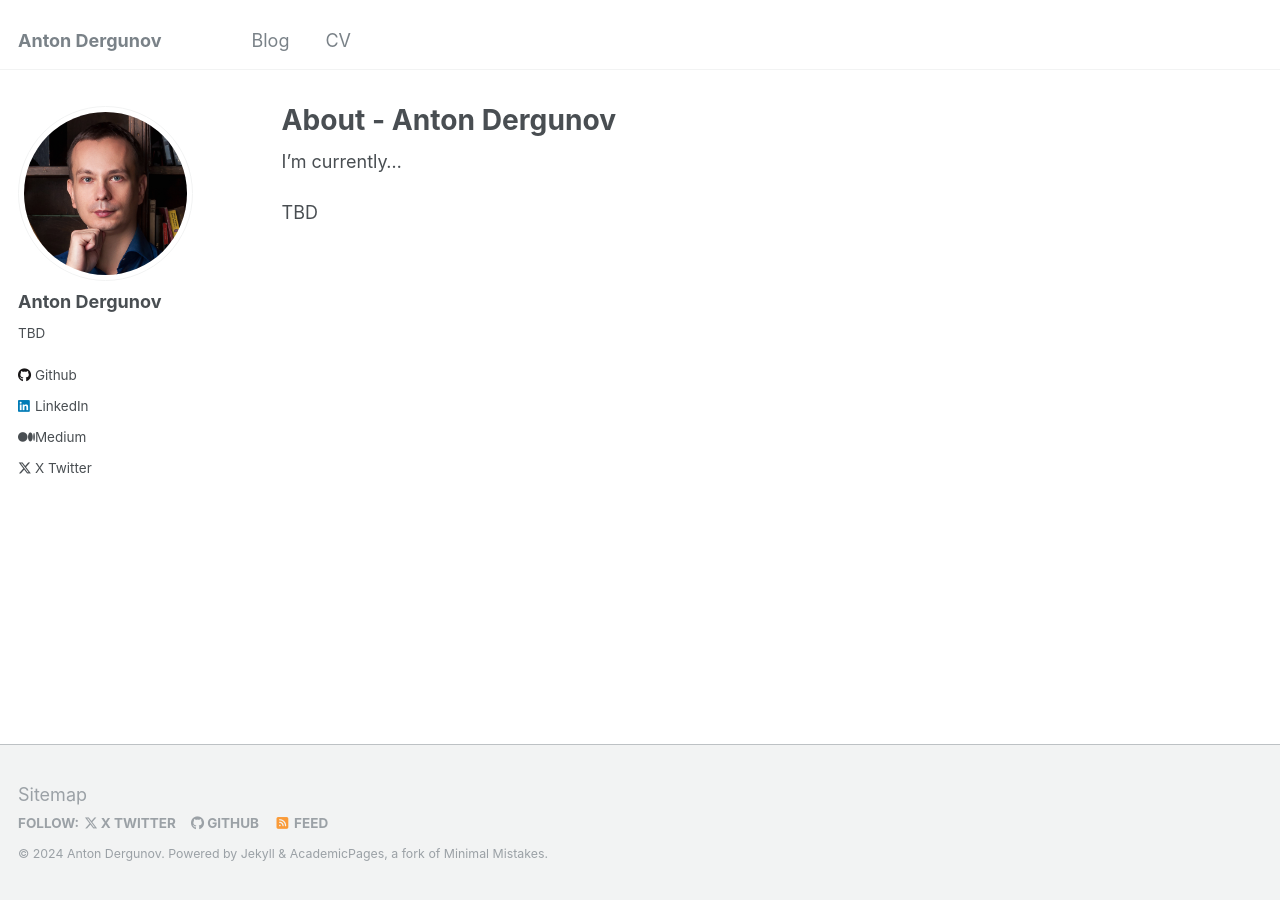
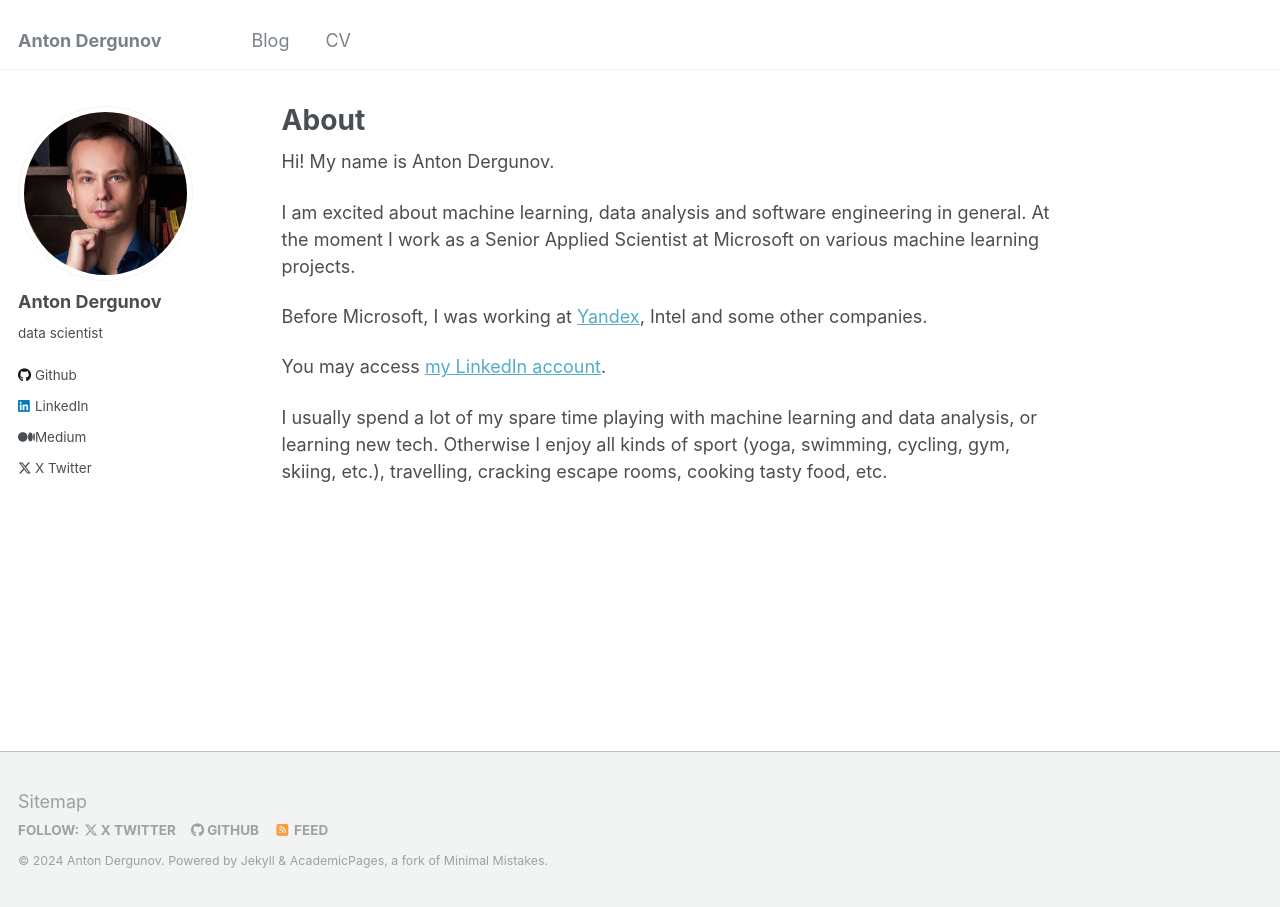
Before and after one commit to anton-dergunov/anton-dergunov.github.io, a Jekyll site: the page built from _pages/about.md, in a window 1280 px wide. Built offline with Jekyll 4.4.1, drawn with Linux system fonts in a browser that asks for light colours.

Commit message:
Some additional clean up

```diff
--- a/_config.yml
+++ b/_config.yml
@@ -24,7 +24,7 @@
   avatar           : "profile.jpg"
   name             : "Anton Dergunov"
   pronouns         : # example: "she/her"
-  bio              : "TBD"
+  bio              : "data scientist"
   location         : # "Earth"
   employer         : # "Red Brick University"
   uri              : # URL
--- a/_pages/about.md
+++ b/_pages/about.md
@@ -1,12 +1,27 @@
 ---
 permalink: /
-title: "About - Anton Dergunov"
+title: "About"
 author_profile: true
 redirect_from:
   - /about/
   - /about.html
 ---
 
-I'm currently...
+Hi! My name is Anton Dergunov.
 
-TBD
+I am excited about machine learning, data analysis and software engineering
+in general. At the moment I work as a Senior Applied Scientist at Microsoft
+on various machine learning projects.
+
+Before Microsoft, I was working at [Yandex][yandex], Intel and some
+other companies.
+
+You may access [my LinkedIn account][linkedin].
+
+I usually spend a lot of my spare time playing with machine learning and
+data analysis, or learning new tech. Otherwise I enjoy all kinds of sport
+(yoga, swimming, cycling, gym, skiing, etc.), travelling,
+cracking escape rooms, cooking tasty food, etc.
+
+[yandex]: https://yandex.com/company/
+[linkedin]: https://www.linkedin.com/in/anton-dergunov-ba00a110/
```
